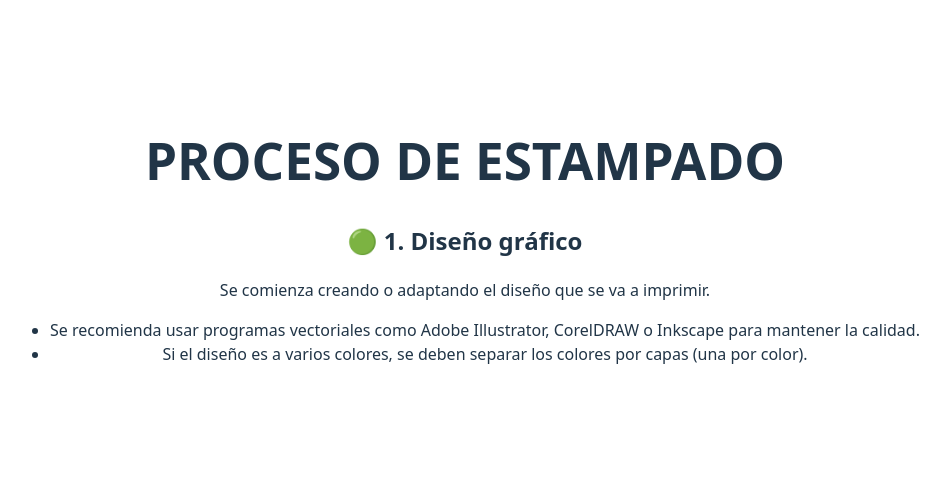
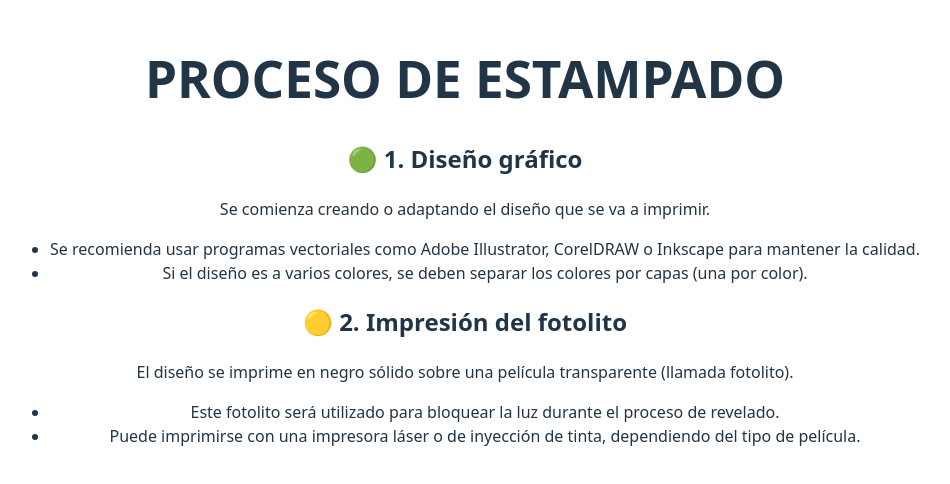
Before and after one commit to luis920/procedimiento-serigrafia, a React (Vite) app: page / in a window 1280 px wide. Shown: the part 160-644 px from the top of the page, without its empty margins (175-1125 px from the left). Built offline with nearby package versions, Linux system fonts and the light colour scheme.

Commit message:
add second step of process in screen printing

```diff
--- a/src/App.jsx
+++ b/src/App.jsx
@@ -19,6 +19,23 @@ function App() {
           </li>
         </ul>
       </div>
+      <div>
+        <h2>🟡 2. Impresión del fotolito</h2>
+        <p>
+          El diseño se imprime en negro sólido sobre una película transparente
+          (llamada fotolito).
+        </p>
+        <ul>
+          <li>
+            Este fotolito será utilizado para bloquear la luz durante el proceso
+            de revelado.
+          </li>
+          <li>
+            Puede imprimirse con una impresora láser o de inyección de tinta,
+            dependiendo del tipo de película.
+          </li>
+        </ul>
+      </div>
     </div>
   );
 }
```
